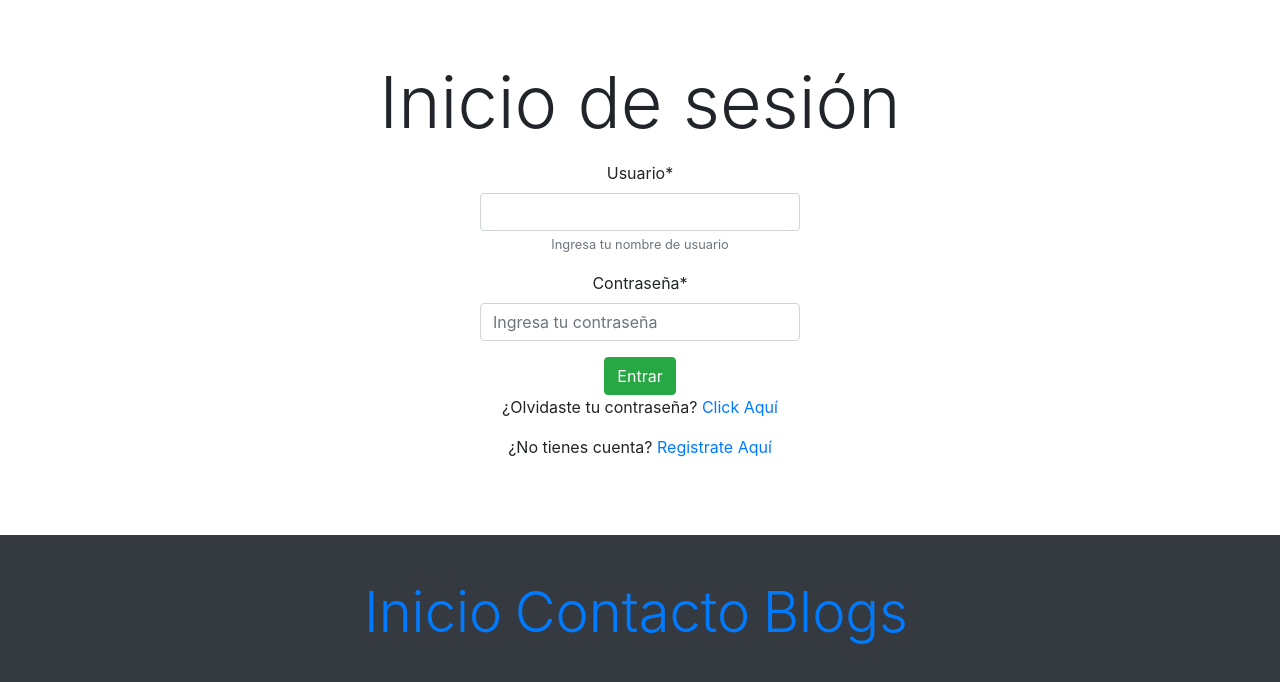
After one commit to RoodrigoRoot/BlogRod, a Django app: page /account/login/ in a window 1280 px wide. The commit adds this page. Shown: the part 501-1183 px from the top of the page. Run offline with Django 3.2, Linux system fonts and the light colour scheme; some libraries are stand-ins or nearby versions.

Commit message:
added funcionality login

```diff
--- /dev/null
+++ b/blog/account/forms.py
@@ -0,0 +1,26 @@
+from django import forms
+from django.contrib.auth.models import User
+from django.core.exceptions import ValidationError
+
+class LoginForm(forms.Form):
+    username = forms.CharField(label="Usuario", help_text="Ingresa tu nombre de usuario", required=True)
+    passwd = forms.CharField(label="Contraseña", required=True, widget=forms.PasswordInput(
+        attrs={
+            "placeholder":"Ingresa tu contraseña"
+        }
+    ))
+
+
+    def clean_username(self):
+        username = str.lower(self.cleaned_data["username"])
+        if not User.objects.filter(username=username).exists():
+            raise ValidationError("El usuario no existe")
+        return username
+
+    def clean_passwd(self):
+        username = self.data["username"]
+        password = self.cleaned_data["passwd"]
+        user = User.objects.filter(username=username).first()
+        if user and not user.check_password(password):
+            raise Validation("Contraseña incorrecta")
+        return password
--- /dev/null
+++ b/blog/account/urls.py
@@ -0,0 +1,6 @@
+from django.urls import path
+from .views import *
+urlpatterns = [
+    path("login/", LoginView.as_view(), name="login"),
+    path("logout/", logout_view, name="logout"),
+]
--- a/blog/account/views.py
+++ b/blog/account/views.py
@@ -1,3 +1,30 @@
-from django.shortcuts import render
+from django.shortcuts import render, redirect, reverse
+from django.views import View
+from .forms import LoginForm
+from django.contrib.auth import logout, authenticate, login
 
 # Create your views here.
+
+class LoginView(View):
+
+    def get(self, request, *args, **kwargs):
+        form = LoginForm()
+        return render(request, "account/login.html", locals())
+
+
+    def post(self, request, *args, **kwargs):
+        forms = LoginForm(request.POST)
+        if forms.is_valid():
+            username = forms.cleaned_data['username']
+            password = forms.cleaned_data['passwd']
+            user = authenticate(username=username, password=password)
+            if user is not None:
+                login(request, user)
+                return redirect(reverse("home"))
+        else:
+            form = LoginForm()
+        return render(request, 'account/login.html', locals())
+
+def logout_view(request):
+    logout(request)
+    return redirect(reverse("home"))
--- a/blog/blog/settings.py
+++ b/blog/blog/settings.py
@@ -40,6 +40,7 @@ INSTALLED_APPS = [
     'account',
     'post',
     'core',
+    'crispy_forms',
 ]
 
 MIDDLEWARE = [
@@ -125,3 +126,6 @@ STATICFILES_DIRS = [os.path.join(BASE_DIR, "static")]
 
 MEDIA_URL = "/media/"
 MEDIA_ROOT = os.path.join(BASE_DIR, "media")
+
+
+CRISPY_TEMPLATE_PACK = 'bootstrap4'
--- a/blog/blog/urls.py
+++ b/blog/blog/urls.py
@@ -4,6 +4,7 @@ from django.conf import settings
 
 urlpatterns = [
     path("", include("core.urls")),
+    path("account/", include("account.urls")),
     path('admin/', admin.site.urls),
 ]
 if settings.DEBUG:
--- a/blog/core/urls.py
+++ b/blog/core/urls.py
@@ -2,5 +2,5 @@ from django.urls import path
 from .views import *
 
 urlpatterns = [
-    path("", IndexView.as_view(), name="index")
+    path("", IndexView.as_view(), name="home")
 ]
--- /dev/null
+++ b/blog/templates/account/login.html
@@ -0,0 +1,15 @@
+{% extends 'base.html' %}
+{% load static%}
+{% load crispy_forms_tags %}
+
+{% block title %}Inicio de Sesión{% endblock %}
+{% block titlepage %}<p class="display-3">Inicio de sesión</p>{% endblock %}
+{% block content %}
+    <form method="post" class="w-25 mx-auto">{% csrf_token %}
+        {{ form|crispy }}
+        <input type="submit" value="Entrar" class="btn btn-success">
+        <p>¿Olvidaste tu contraseña? <a href="#">Click Aquí</a></p>
+        <p>¿No tienes cuenta? <a href="#">Registrate Aquí</a></p>
+        <div>{{ non_form_errors }}</div>
+    </form>
+{% endblock %}
--- a/blog/templates/base.html
+++ b/blog/templates/base.html
@@ -1,5 +1,6 @@
 <!DOCTYPE html>
-<html lang="en">
+{% load static %}
+<html lang="es">
 
 <head>
   <meta charset="UTF-8">
@@ -8,17 +9,16 @@
     integrity="sha384-Gn5384xqQ1aoWXA+058RXPxPg6fy4IWvTNh0E263XmFcJlSAwiGgFAW/dAiS6JXm" crossorigin="anonymous">
 
 
-  <link rel="stylesheet" href="../static/style.css">
+  <link rel="stylesheet" href="{% static '/style.css' %}">
   <title>{% block title %}Inicio{% endblock %}</title>
 </head>
 
 <body>
-
   <div class="container-fluid bg-success p-0">
     <section>
       <header class="header" style="background-image: linear-gradient(rgba(95, 114, 190, .8), rgba(155, 35, 234, .7)), url(https://images.pexels.com/photos/261662/pexels-photo-261662.jpeg);">
         <nav class="navbar  navbar-expand-lg  navbar-dark bg-dark">
-          <a class="navbar-brand" href="#">BlogRod</a>
+          <a class="navbar-brand" href="{% url 'home' %}">BlogRod</a>
           <button class="navbar-toggler" type="button" data-toggle="collapse" data-target="#navbarText"
             aria-controls="navbarText" aria-expanded="false" aria-label="Toggle navigation">
             <span class="navbar-toggler-icon"></span>
@@ -26,16 +26,22 @@
           <div class="collapse navbar-collapse" id="navbarText">
             <ul class="navbar-nav mr-auto">
               <li class="nav-item">
-                <a class="nav-link" href="#">Home <span class="sr-only">(current)</span></a>
+                <a class="nav-link" href="{% url 'home' %}">Home <span class="sr-only">(current)</span></a>
               </li>
               <li class="nav-item">
                 <a class="nav-link" href="#">Blogs</a>
               </li>
             </ul>
+            {% if not request.user.is_authenticated %}
             <ul class="navbar-nav">
-              <button type="button" class="btn btn-outline-primary mr-lg-3">Entrar</button>
+              <a href="{% url 'login' %}" class="btn btn-outline-primary mr-lg-3">Entrar</a>
               <button type="button" class="btn btn-outline-success">Registrar</button>
             </ul>
+            {% else %}
+            <ul class="navbar-nav">
+              <a href="{% url 'logout' %}" class="btn btn-outline-primary mr-lg-3">Salir</a>
+            </ul>
+            {% endif %}
           </div>
         </nav>
         <div class="header-title">
@@ -47,10 +53,13 @@
   </div>
 
   <div class="container-fluid content text-center">
+    {% if request.path == "/" %}
     <form class="p-5">
       <input type="search" name="" id="" class="rounded w-25 p-1" placeholder="Search in our blog">
       <a href="#" class="btn btn-outline-success">Search</a>
     </form>
+    {% endif %}
+    {% block titlepage %}{% endblock %}
     <main>
       {% block content %} {% endblock %}
 
```
Also changed, not shown: blog/db.sqlite3.
